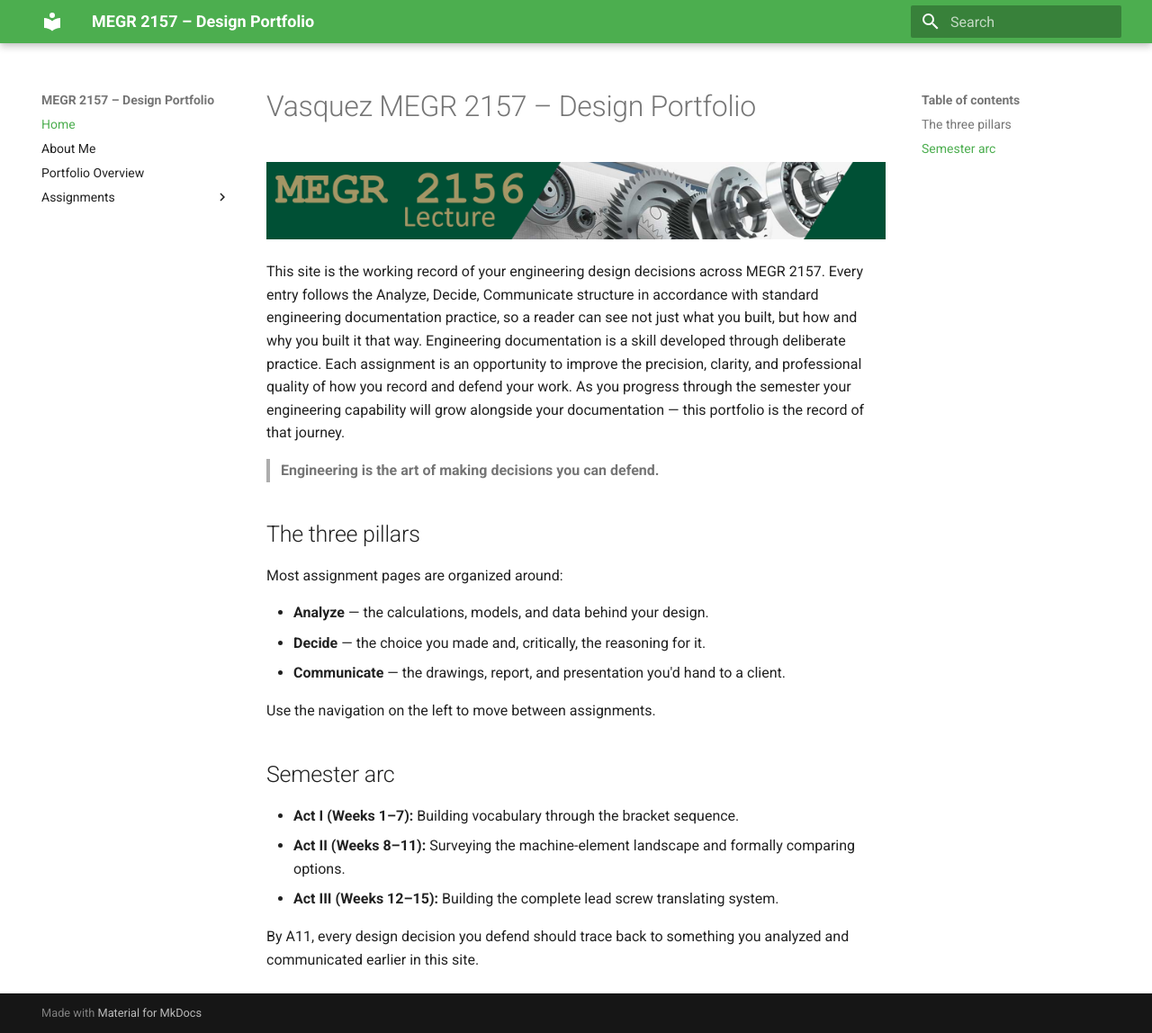
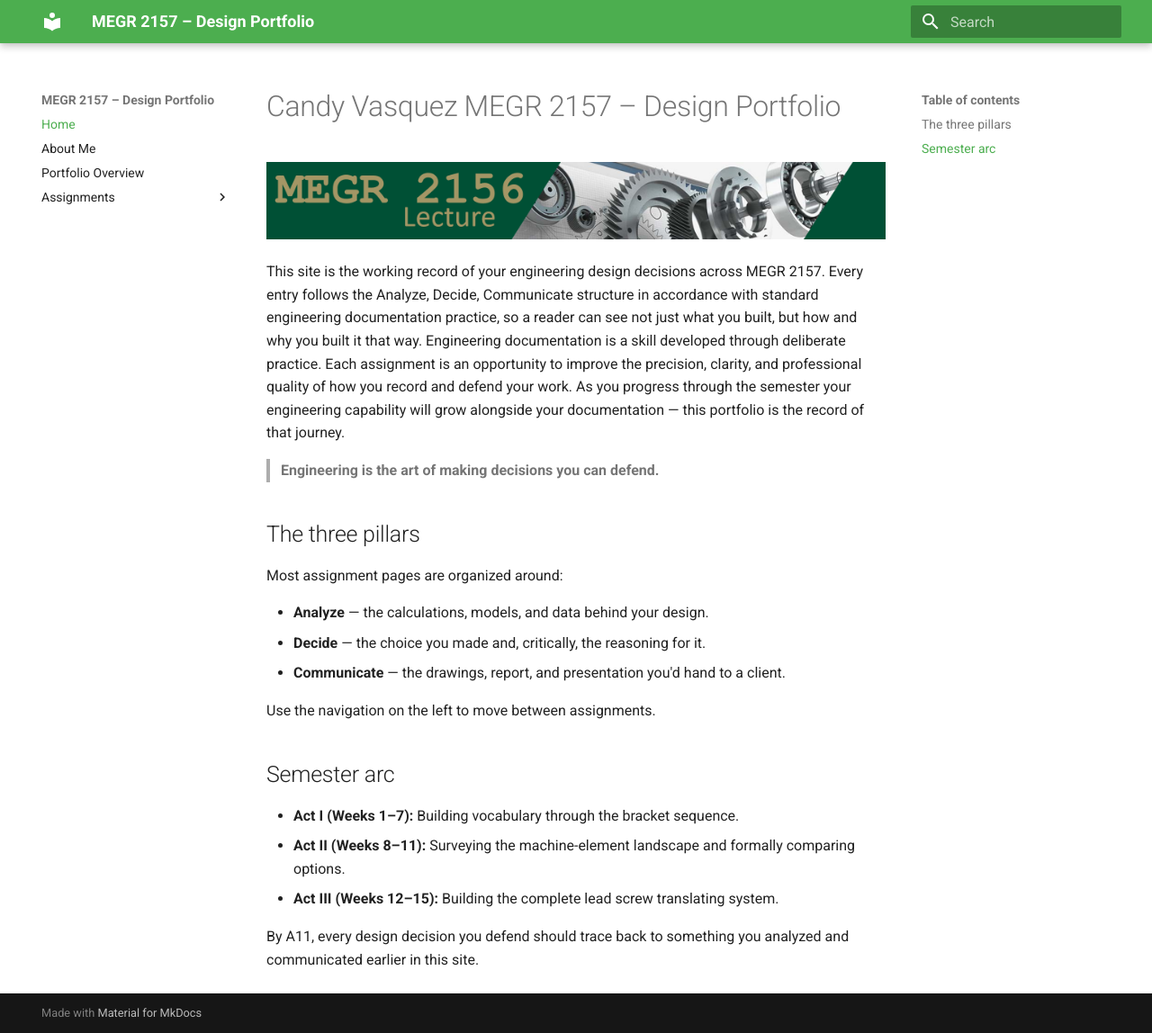
Before and after one commit to CandyVas/megr2157-portfolio, an MkDocs documentation site: the page built from docs/index.md, in a window 1280 px wide and 1148 px high. Shown: the whole window at 90% size. Built offline with MkDocs 1.6.1 and Material for MkDocs 9.7.7, drawn with Linux system fonts in a browser that asks for light colours.

Commit message:
site setup

```diff
--- a/docs/index.md
+++ b/docs/index.md
@@ -1,4 +1,4 @@
-# Vasquez MEGR 2157 – Design Portfolio
+# Candy Vasquez MEGR 2157 – Design Portfolio
 
 ![MEGR 2156-7 Title](MEGR2156title.png)
 
```
